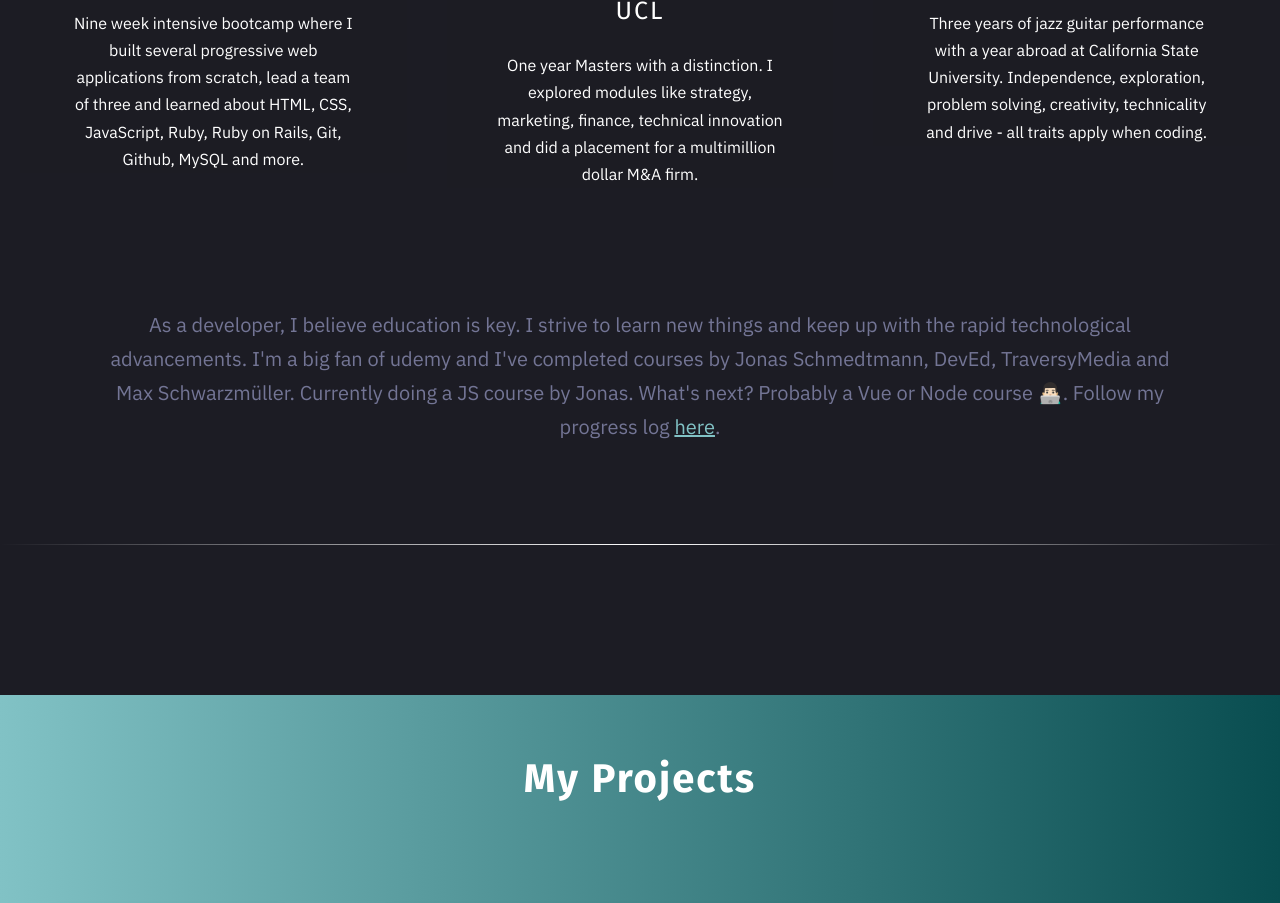
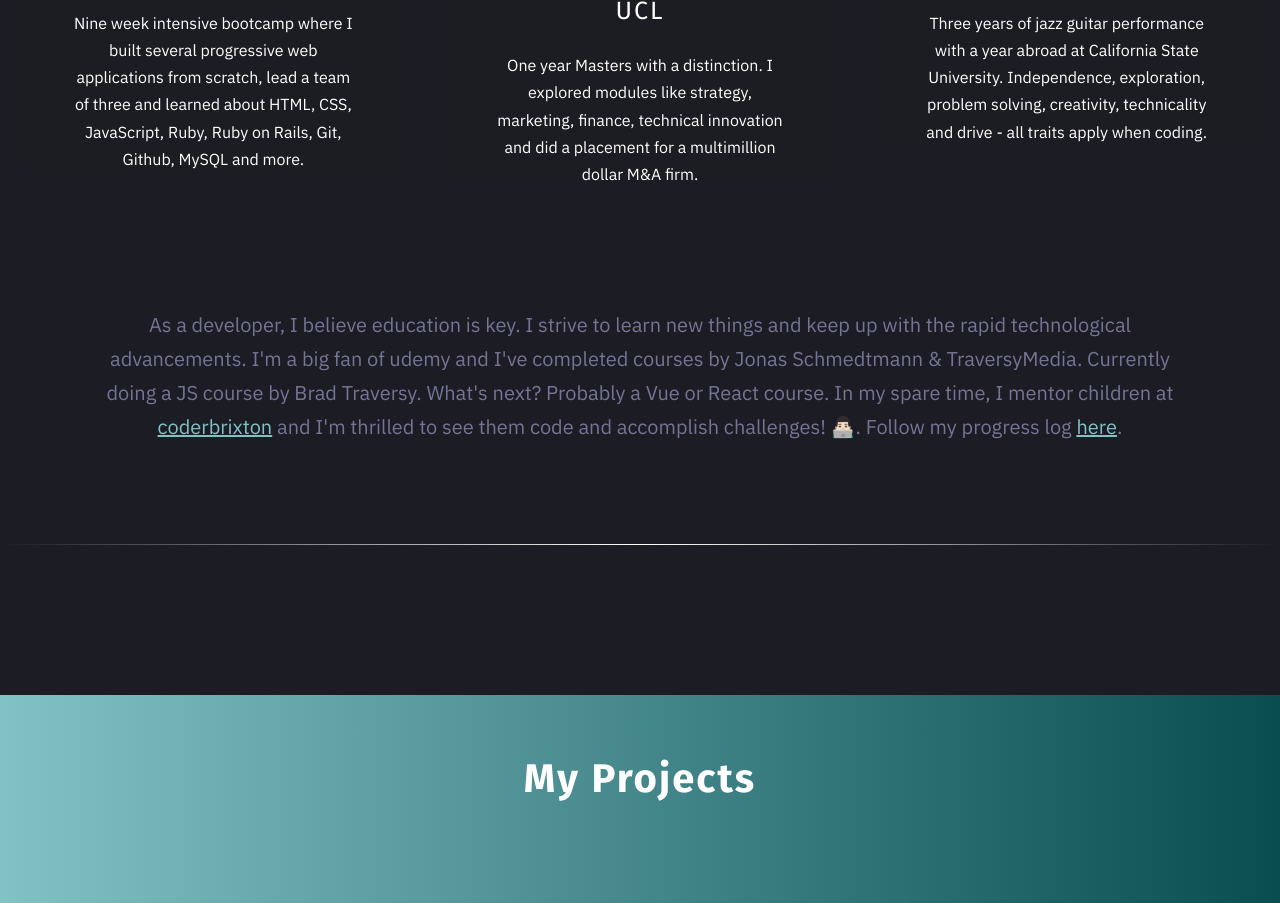
Before and after one commit to mostmojo/port-master, a website: page index.html in a window 1280 px wide. Shown: the part 3335-4238 px from the top of the page. Drawn offline with Linux system fonts and the light colour scheme.

Commit message:
Update index.html

```diff
--- a/index.html
+++ b/index.html
@@ -138,7 +138,7 @@
                             <p class="education__description">Three years of jazz guitar performance with a year abroad at California State University. Independence, exploration, problem solving, creativity, technicality and drive - all traits apply when coding.</p>
                         </div>
                     </div>
-                    <p class="education__paragraph">As a developer, I believe education is key. I strive to learn new things and keep up with the rapid technological advancements. I'm a big fan of udemy and I've completed courses by Jonas Schmedtmann, DevEd, TraversyMedia and Max Schwarzmüller. Currently doing a JS course by Jonas. What's next? Probably a Vue or Node course 👨🏻‍💻. Follow my progress log <a class="log-link"href="https://github.com/mostmojo/log/blob/master/log.md">here</a>.</p>
+                    <p class="education__paragraph">As a developer, I believe education is key. I strive to learn new things and keep up with the rapid technological advancements. I'm a big fan of udemy and I've completed courses by Jonas Schmedtmann & TraversyMedia. Currently doing a JS course by Brad Traversy. What's next? Probably a Vue or React course. In my spare time, I mentor children at <a class="log-link"https://twitter.com/coderbrixton">coderbrixton</a> and I'm thrilled to see them code and accomplish challenges! 👨🏻‍💻. Follow my progress log <a class="log-link"href="https://github.com/mostmojo/log/blob/master/log.md">here</a>.</p>
                     <hr class="fade-3">
                 </article>
             </section>
```
